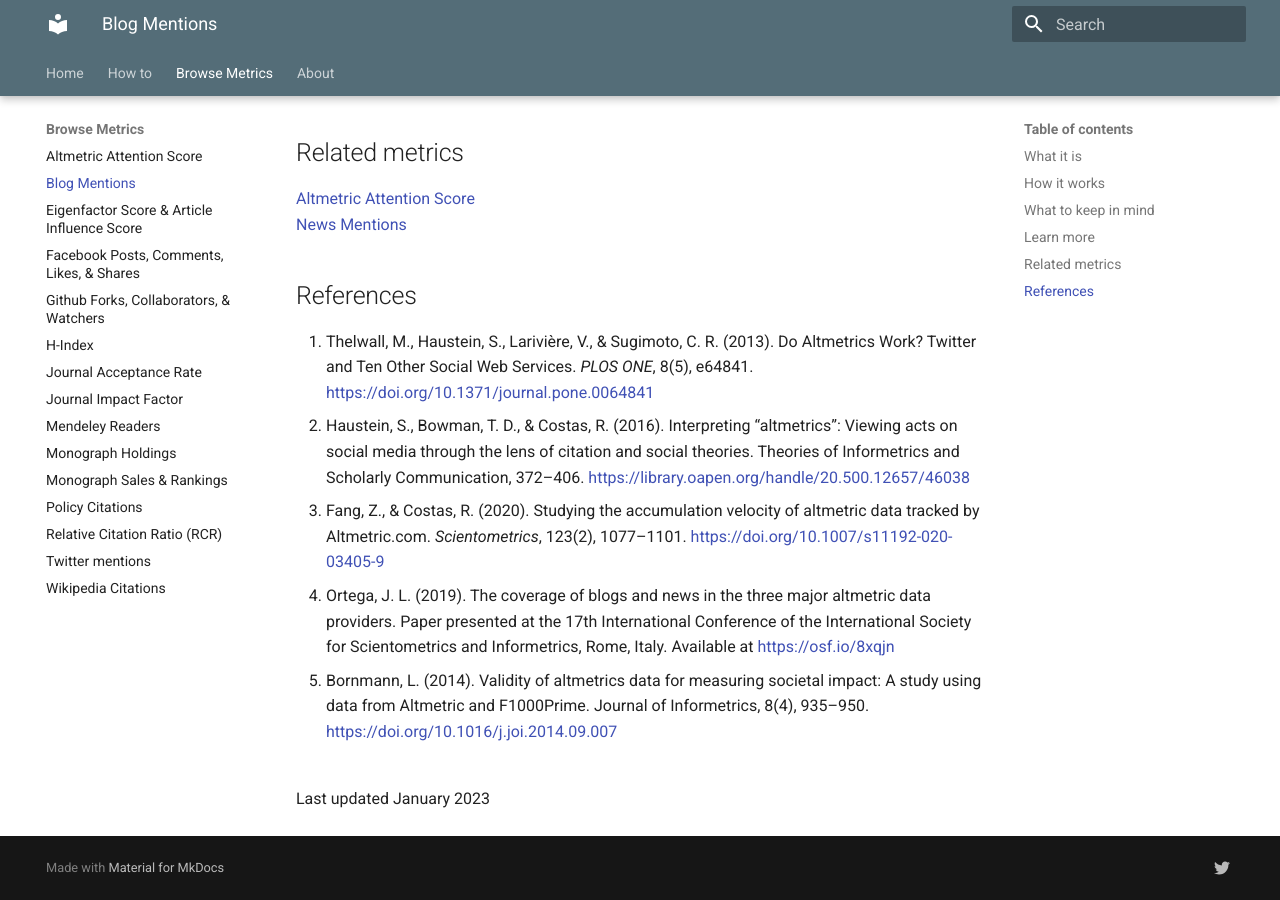
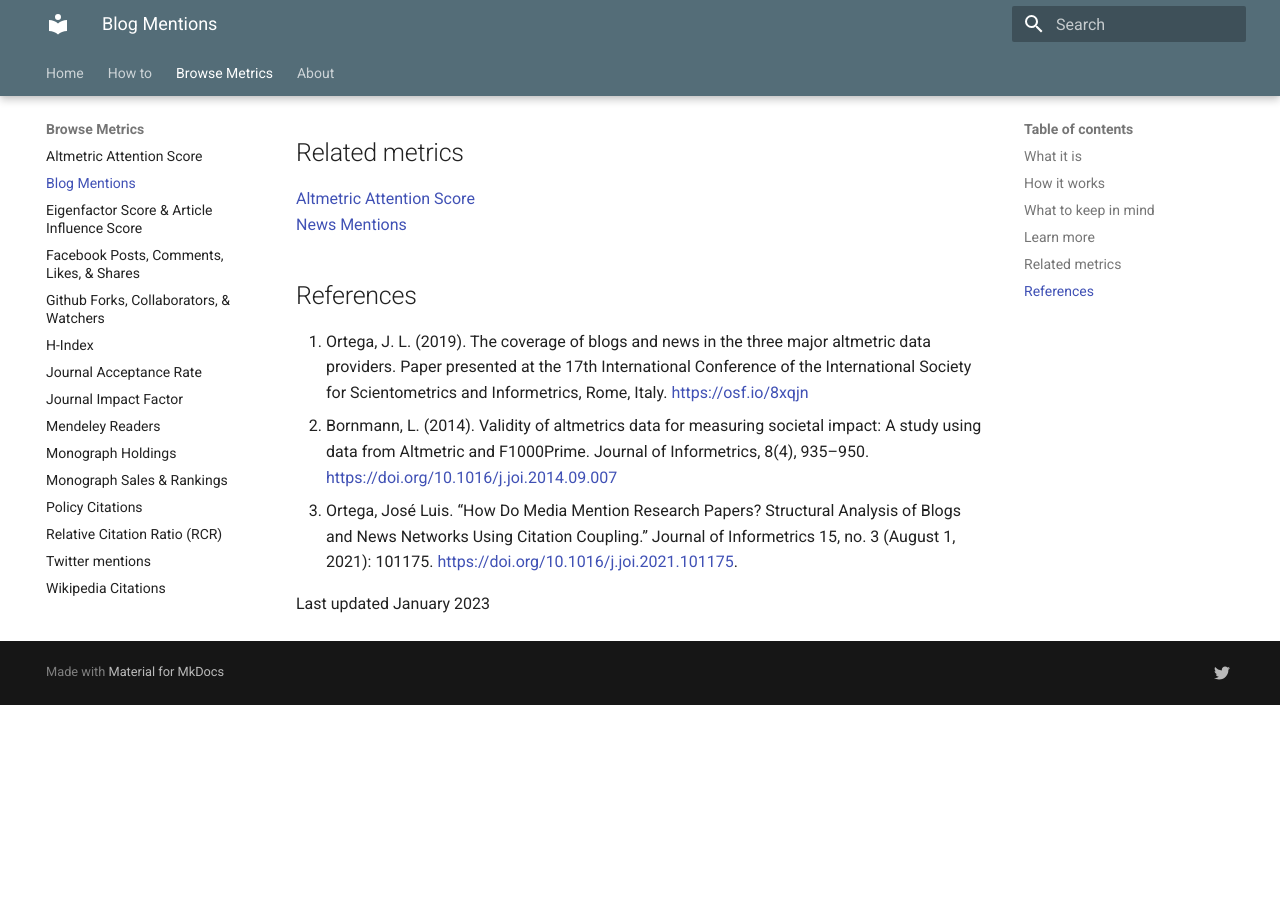
Before and after one commit to rchampieux/diy-documentation, an MkDocs documentation site: the page built from docs/blogmentions.md, in a window 1280 px wide and 900 px high, scrolled down 1000 px. Built offline with MkDocs 1.6.1 and Material for MkDocs 9.7.7, drawn with Linux system fonts in a browser that asks for light colours; after the commit the page ends 1705 px from its top, so only the background shows below that.

Commit message:
Update blogmentions.md

```diff
--- a/docs/blogmentions.md
+++ b/docs/blogmentions.md
@@ -28,11 +28,8 @@ Metric aggregators generally track mentions of scholarly works in scientific and
 
 
 ## References
-1. Thelwall, M., Haustein, S., Larivière, V., & Sugimoto, C. R. (2013). Do Altmetrics Work? Twitter and Ten Other Social Web Services. *PLOS ONE*, 8(5), e64841. [https://doi.org/10.1371/journal.pone.0064841](https://doi.org/10.1371/journal.pone.0064841)
-2. Haustein, S., Bowman, T. D., & Costas, R. (2016). Interpreting “altmetrics”: Viewing acts on social media through the lens of citation and social theories. Theories of Informetrics and Scholarly Communication, 372–406. [https://library.oapen.org/handle/20.500.12657/46038](https://library.oapen.org/handle/20.500.12657/46038)
-3. Fang, Z., & Costas, R. (2020). Studying the accumulation velocity of altmetric data tracked by Altmetric.com. *Scientometrics*, 123(2), 1077–1101. [https://doi.org/10.1007/s11192-020-03405-9](https://doi.org/10.1007/s11192-020-03405-9)
-4. Ortega, J. L. (2019). The coverage of blogs and news in the three major altmetric data providers. Paper presented at the 17th International Conference of the International Society for Scientometrics and Informetrics, Rome, Italy. Available at [https://osf.io/8xqjn](https://osf.io/8xqjn)
-5. Bornmann, L. (2014). Validity of altmetrics data for measuring societal impact: A study using data from Altmetric and F1000Prime. Journal of Informetrics, 8(4), 935–950. [https://doi.org/10.1016/j.joi.2014.09.007](https://doi.org/10.1016/j.joi.2014.09.007) <br />
+1. Ortega, J. L. (2019). The coverage of blogs and news in the three major altmetric data providers. Paper presented at the 17th International Conference of the International Society for Scientometrics and Informetrics, Rome, Italy. [https://osf.io/8xqjn](https://osf.io/8xqjn)
+2. Bornmann, L. (2014). Validity of altmetrics data for measuring societal impact: A study using data from Altmetric and F1000Prime. Journal of Informetrics, 8(4), 935–950. [https://doi.org/10.1016/j.joi.2014.09.007](https://doi.org/10.1016/j.joi.2014.09.007)
+3. Ortega, José Luis. “How Do Media Mention Research Papers? Structural Analysis of Blogs and News Networks Using Citation Coupling.” Journal of Informetrics 15, no. 3 (August 1, 2021): 101175. [https://doi.org/10.1016/j.joi.2021.101175](https://doi.org/10.1016/j.joi.2021.101175).
 
-<br>
 Last updated January 2023
```
